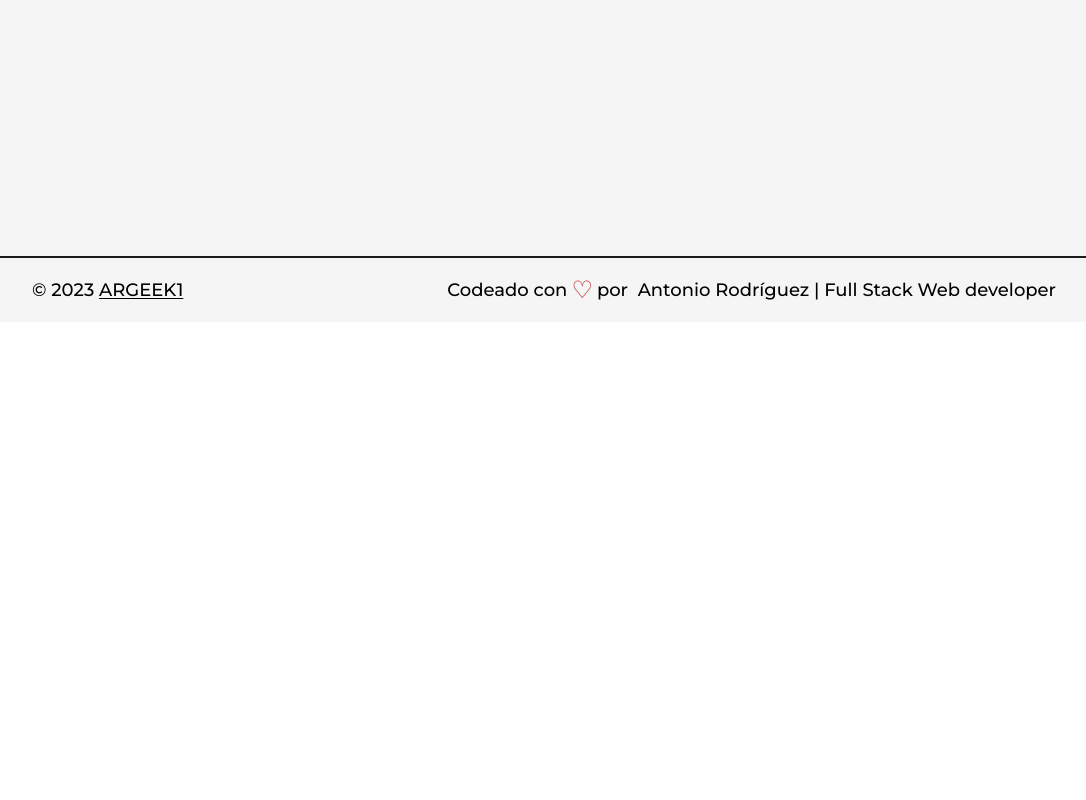
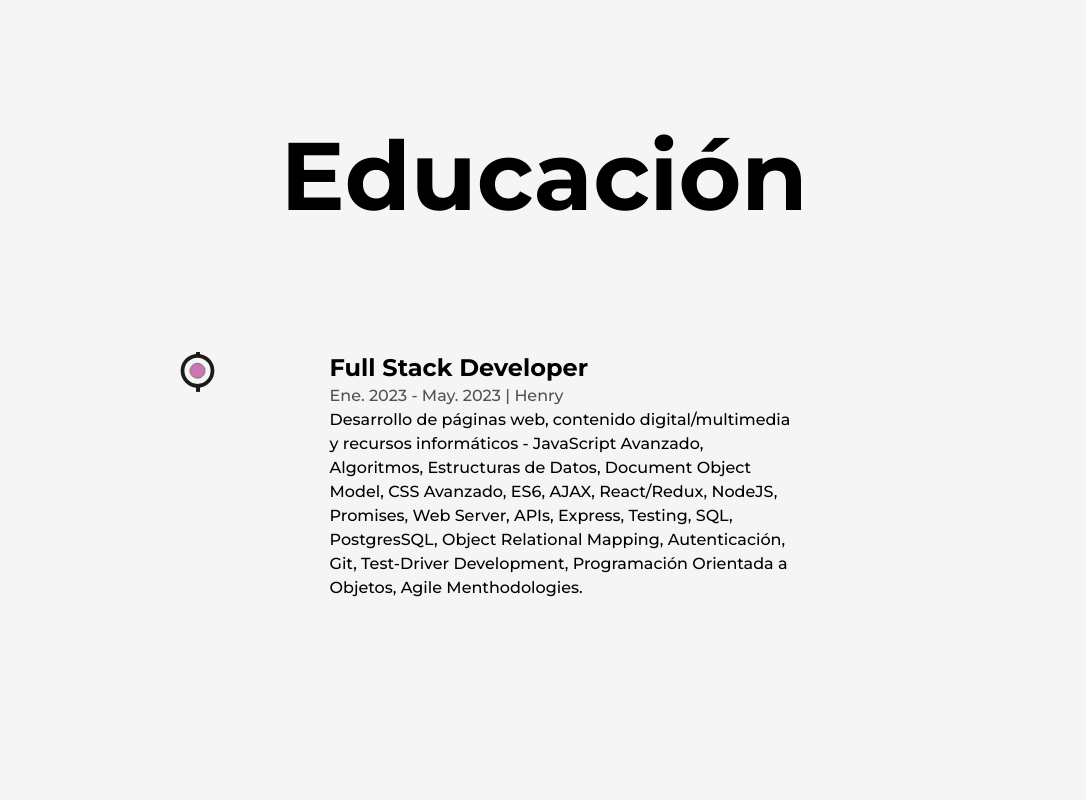
Before and after one commit to ARGEEK1/Portfolio, a Next.js app: page /about in a window 1280 px wide. Shown: the part 3900-4700 px from the top of the page, without its empty margins (96-1182 px from the left). Before the commit the page ends 4222 px from the top, so only its background shows below. Built offline with nearby package versions, Linux system fonts and the light colour scheme.

Commit message:
[ADD] education in about me

```diff
--- /dev/null
+++ b/src/components/Education.js
@@ -0,0 +1,65 @@
+import { motion, useScroll } from "framer-motion";
+import React, { useRef } from "react";
+import LiIcon from "./LiIcon";
+
+const Details = ({ type, time, place, info }) => {
+  const ref = useRef(null);
+
+  return (
+    <li
+      ref={ref}
+      className="my-8 first:mt-0 last:mt-0 w-[60%] mx-auto flex flex-col items-center justify-between"
+    >
+      <LiIcon reference={ref} />
+      <motion.div
+        initial={{ y: 50 }}
+        whileInView={{ y: 0 }}
+        transition={{ duration: 0.5, type: "spring" }}
+      >
+        <h3 className="capitalalize font-bold text-2xl">
+          {type}
+        </h3>
+        <span className="capitalize font-medium text-dark/75">
+          {time} | {place}
+        </span>
+        <p className="font-medium w-full">{info}</p>
+      </motion.div>
+    </li>
+  );
+};
+
+const Education = () => {
+  const ref = useRef(null);
+
+  const { scrollYProgress } = useScroll({
+    target: ref,
+    offset: ["start end", "center start"],
+  });
+
+  return (
+    <div className="my-64">
+      <h2 className="font-bold text-8xl mb-32 w-full text-center">
+        Educación
+      </h2>
+
+      <div ref={ref} className="w-[75%] mx-auto relative">
+        <motion.div
+          style={{ scaleY: scrollYProgress }}
+          className="absolute left-9 top-0 w-[4px] h-full bg-dark origin-top"
+        />
+
+        <ul className="w-full flex flex-col items-start justify-between ml-4">
+          <Details
+            type="Full Stack Developer"
+            time="ene. 2023 - may. 2023"
+            place="Henry"
+            info="Desarrollo de páginas web, contenido digital/multimedia y recursos informáticos - JavaScript Avanzado, Algoritmos, Estructuras de Datos, Document Object Model, CSS Avanzado, ES6, AJAX, React/Redux, NodeJS, Promises, Web Server, APIs, Express, Testing, SQL, PostgresSQL, Object Relational Mapping, Autenticación, Git, Test-Driver Development, Programación Orientada a Objetos, Agile Menthodologies."
+          />
+
+        </ul>
+      </div>
+    </div>
+  );
+};
+
+export default Education;
--- a/src/components/Experience.js
+++ b/src/components/Experience.js
@@ -1,10 +1,21 @@
 import { motion, useScroll } from "framer-motion";
 import React, { useRef } from "react";
+import LiIcon from "./LiIcon";
 
 const Details = ({ position, company, companyLink, time, address, work }) => {
+  const ref = useRef(null);
+
   return (
-    <li className="my-8 first:mt-0 last:mt-0 w-[60%] mx-auto flex flex-col items-center justify-between">
-      <div>
+    <li
+      ref={ref}
+      className="my-8 first:mt-0 last:mt-0 w-[60%] mx-auto flex flex-col items-center justify-between"
+    >
+      <LiIcon reference={ref} />
+      <motion.div
+        initial={{ y: 50 }}
+        whileInView={{ y: 0 }}
+        transition={{ duration: 0.5, type: "spring" }}
+      >
         <h3 className="capitalalize font-bold text-2xl">
           {position}&nbsp;
           <a
@@ -19,7 +30,7 @@
           {time} | {address}
         </span>
         <p className="font-medium w-full">{work}</p>
-      </div>
+      </motion.div>
     </li>
   );
 };
@@ -41,7 +52,7 @@
       <div ref={ref} className="w-[75%] mx-auto relative">
         <motion.div
           style={{ scaleY: scrollYProgress }}
-          className="absolute left-8 top-0 w-[4px] h-full bg-dark origin-top"
+          className="absolute left-9 top-0 w-[4px] h-full bg-dark origin-top"
         />
 
         <ul className="w-full flex flex-col items-start justify-between ml-4">
--- a/src/components/Footer.js
+++ b/src/components/Footer.js
@@ -16,7 +16,7 @@
           </a>
         </span>
         <div className="flex items-center">
-          Codeado con{" "}
+          Desarrollado con{" "}
           <span className="text-red-700 text-2xl px-1">&#9825;</span> por&nbsp;
           Antonio Rodríguez | Full Stack Web developer
         </div>
--- /dev/null
+++ b/src/components/LiIcon.js
@@ -0,0 +1,34 @@
+import { motion, useScroll } from "framer-motion";
+import React from "react";
+
+const LiIcon = ({ reference }) => {
+  const { scrollYProgress } = useScroll({
+    target: reference,
+    offset: ["center end", "center center"],
+  });
+
+  return (
+    <figure className="absolute left-0 stroke-dark">
+      <svg className="-rotate-90" width="75" height="75" viewBox="0 0 100 100">
+        <circle
+          cx="75"
+          cy="50"
+          r="20"
+          className="stroke-primary stroke-1 fill-none"
+        />
+        <motion.circle
+          cx="75"
+          cy="50"
+          r="20"
+          className="stroke-[5px] fill-light"
+          style={{
+            pathLength: scrollYProgress,
+          }}
+        />
+        <circle cx="75" cy="50" r="10" className="animate-pulse stroke-1 fill-primary" />
+      </svg>
+    </figure>
+  );
+};
+
+export default LiIcon;
--- a/src/pages/about.js
+++ b/src/pages/about.js
@@ -7,6 +7,7 @@
 import { useInView, useMotionValue, useSpring } from "framer-motion";
 import Skills from "@/components/Skills";
 import Experience from "@/components/Experience";
+import Education from "@/components/Education";
 
 const AnimatedNumbers = ({ value }) => {
   const ref = useRef(null);
@@ -110,6 +111,7 @@
           </div>
           <Skills />
           <Experience />
+          <Education />
         </Layout>
       </main>
     </>
--- a/src/pages/index.js
+++ b/src/pages/index.js
@@ -11,7 +11,7 @@
   return (
     <>
       <Head>
-        <title>Create Next App</title>
+        <title>Antonio Rodríguez | Home Page</title>
         <meta name="description" content="Generated by create next app" />
       </Head>
       <main className="flex items-center text-dark w-full min-h-screen">
@@ -31,10 +31,10 @@
                 className="!text-6xl !text-left"
               />
               <p className="my-4 text-bese font-medium">
-                Como desarrollador full-stack experto, me dedico a convertir
-                ideas en aplicaciones web innovadoras. Explore mis últimos
-                proyectos y artículos, mostrando mi experiencia en React.js y
-                desarrollo web.
+                Como desarrollador full-stack, me dedico a convertir ideas en
+                aplicaciones web innovadoras. Explora mis últimos proyectos para
+                obtener una muestra de mi experiencia en diversas tecnologías
+                del desarrollo web.
               </p>
 
               <div className="flex items-center self-start mt-2">
@@ -61,8 +61,7 @@
           </div>
         </Layout>
 
-          <HireMe />
-
+        <HireMe />
       </main>
     </>
   );
```
